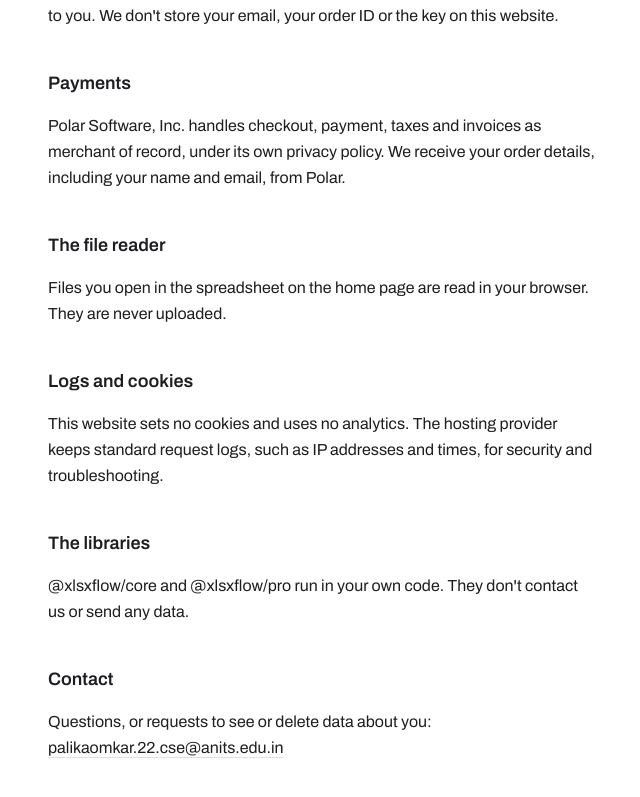
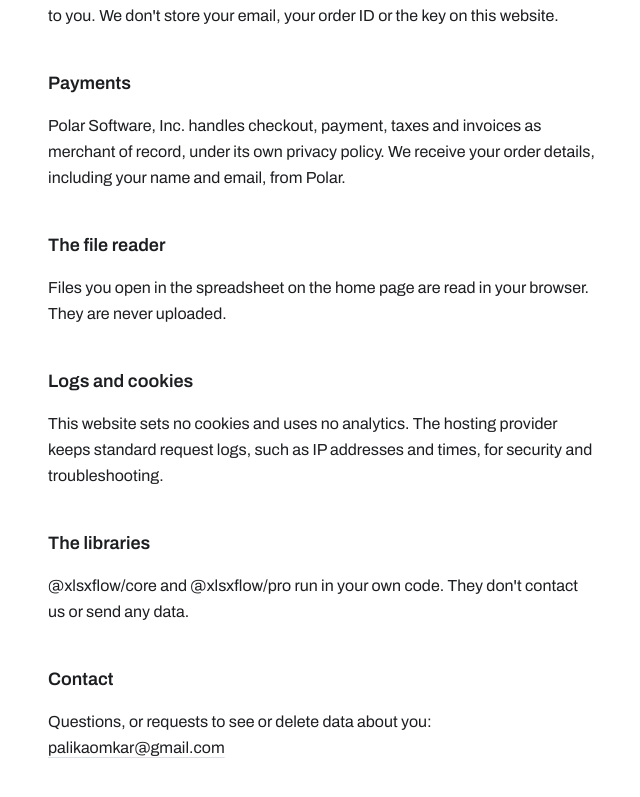
Before and after one commit to xlsxflow/xlsxflow, a Next.js app in the folder apps/portal/: page /privacy in a window 1280 px wide. Shown: the part 371-1168 px from the top of the page, without its empty margins (318-958 px from the left). Built offline with nearby package versions, Linux system fonts and the light colour scheme.

Commit message:
Contact address: palikaomkar@gmail.com everywhere

```diff
--- a/apps/portal/src/app/privacy/page.tsx
+++ b/apps/portal/src/app/privacy/page.tsx
@@ -42,7 +42,7 @@
         <h2 className="text-lg font-semibold mt-6">Contact</h2>
         <p>
           Questions, or requests to see or delete data about you:{" "}
-          <a href="mailto:palikaomkar.22.cse@anits.edu.in" className="underline decoration-grid underline-offset-4 hover:decoration-accent">palikaomkar.22.cse@anits.edu.in</a>
+          <a href="mailto:palikaomkar@gmail.com" className="underline decoration-grid underline-offset-4 hover:decoration-accent">palikaomkar@gmail.com</a>
         </p>
       </div>
     </main>
--- a/apps/portal/worker/index.ts
+++ b/apps/portal/worker/index.ts
@@ -10,7 +10,7 @@
   LICENSE_PRIVATE_KEY?: string;
 }
 
-const CONTACT = "palikaomkar.22.cse@anits.edu.in";
+const CONTACT = "palikaomkar@gmail.com";
 const ORDER_ID = /^[0-9a-f]{8}-[0-9a-f]{4}-[0-9a-f]{4}-[0-9a-f]{4}-[0-9a-f]{12}$/i;
 
 // A reason the buyer can act on; anything else is logged and shown as a generic error
```
Also changed, not shown: apps/portal/public/pro-licence.txt, 1 other file (tests, documents, lock files or other folders).
